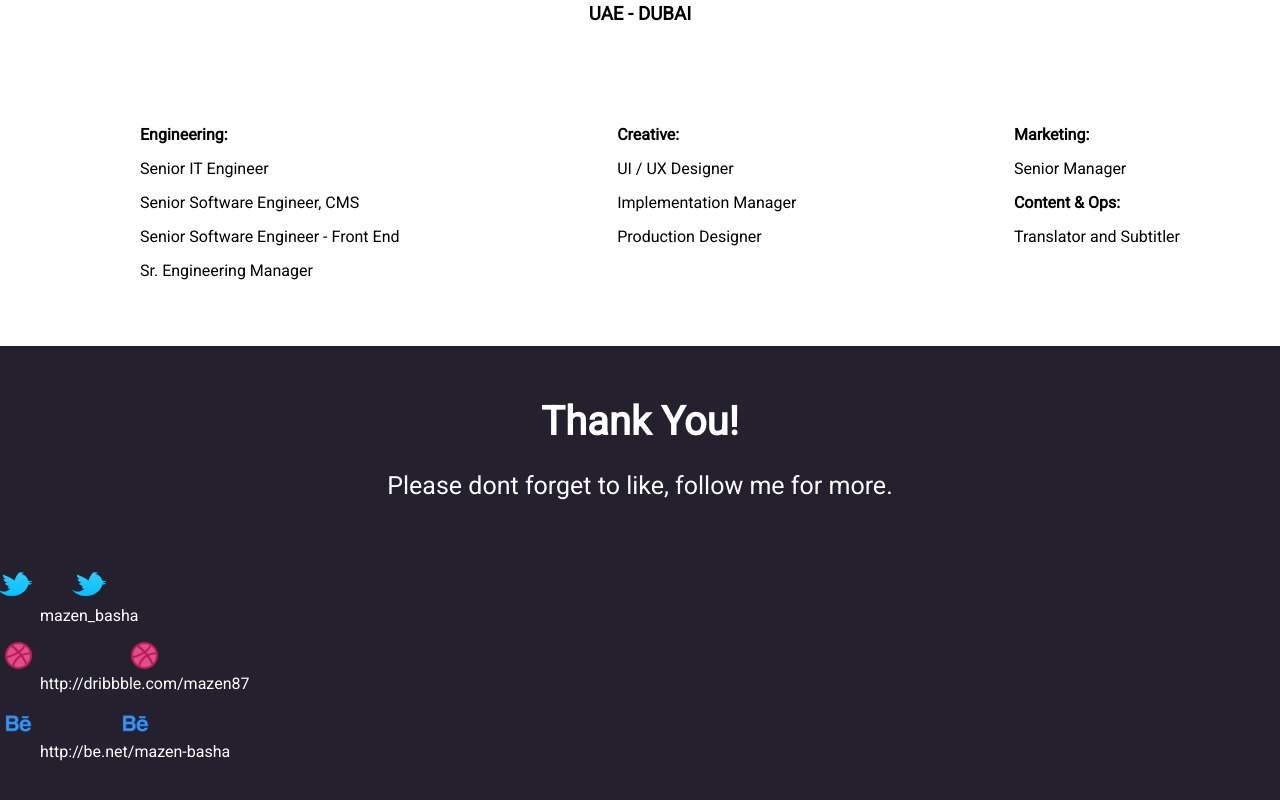
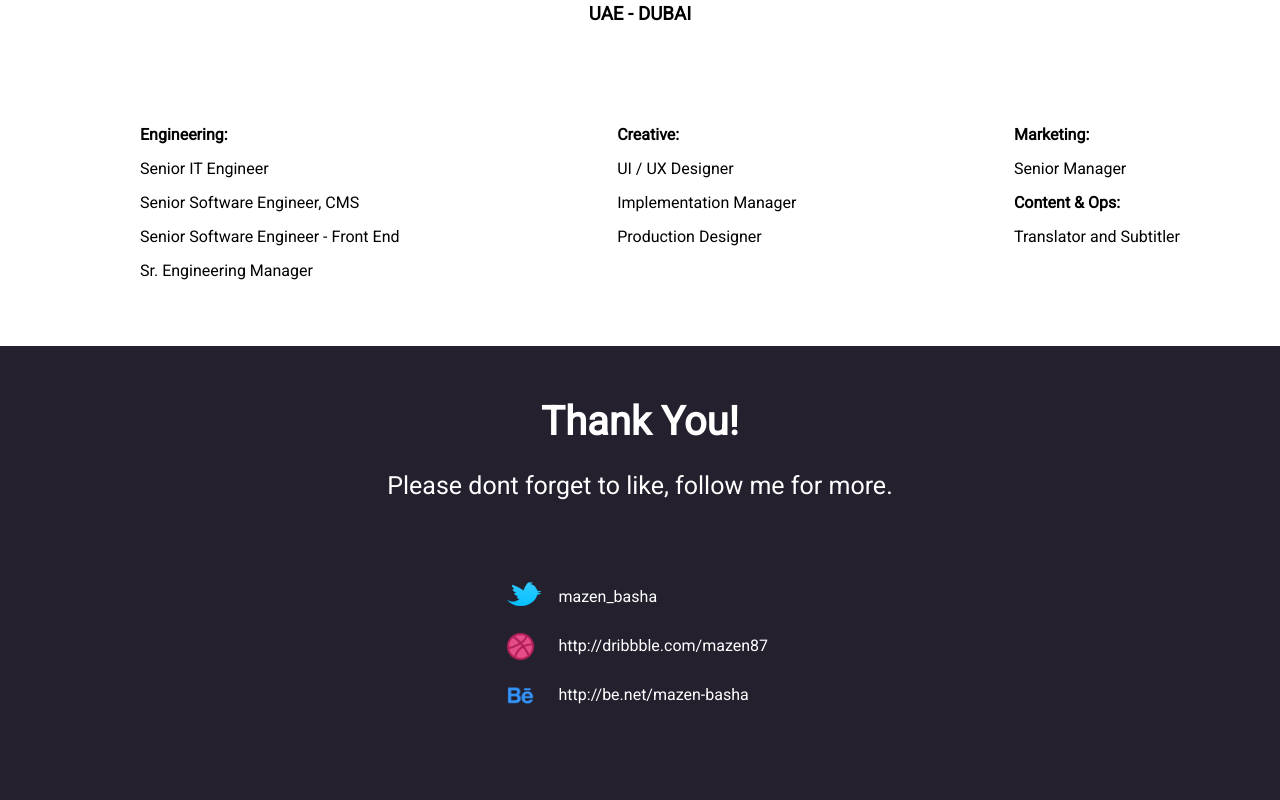
Before and after one commit to xAbdx/Awesome-Career-Page-design, a plain HTML site: page Awesome Career Page design/src/index.html in a window 1280 px wide. Shown: the part 1382-2182 px from the top of the page. Drawn offline with Linux system fonts and the light colour scheme.

Commit message:
Update style.css

```diff
--- a/Awesome Career Page design/src/css/style.css
+++ b/Awesome Career Page design/src/css/style.css
@@ -193,12 +193,17 @@ footer{
     font-size: 25px;
 }
 
-.contact ul{                                                /*DID NOT WORK*/
-    display: flex;
+.contact-container{
+    position: absolute;
+    right: 40%;
+}
+
+.contact ul{
     list-style: none;
 }
 
-.contact .img2 ul{
+/*
+.contact .img2 ul{                                //if you want the image not being a link, you can activate this code
     list-style-image: url(../img/Image2.png);
 }
 
@@ -208,11 +213,27 @@ footer{
 
 .contact .img3 ul{
     list-style-image: url(../img/Image3.png);
+} */
+
+.contact a{
+    display: inline-block;
+    text-decoration: none;
+    color: #fff;
+    margin-left: 20px;
 }
 
-.contact a{
-    display: block;
-    text-decoration: none;
-    color: #fff;
-    text-align: center;
+.contact a:hover{
+    border-bottom: 4px solid #04BEF3;
+    border-radius: 5px;
+    transition: 0.3s;
 }
+
+.contact-image{
+    position: relative;
+    top: 10px;
+}
+
+.contact .img2 .click{
+    position: relative;
+    left: -7px;
+}
```
